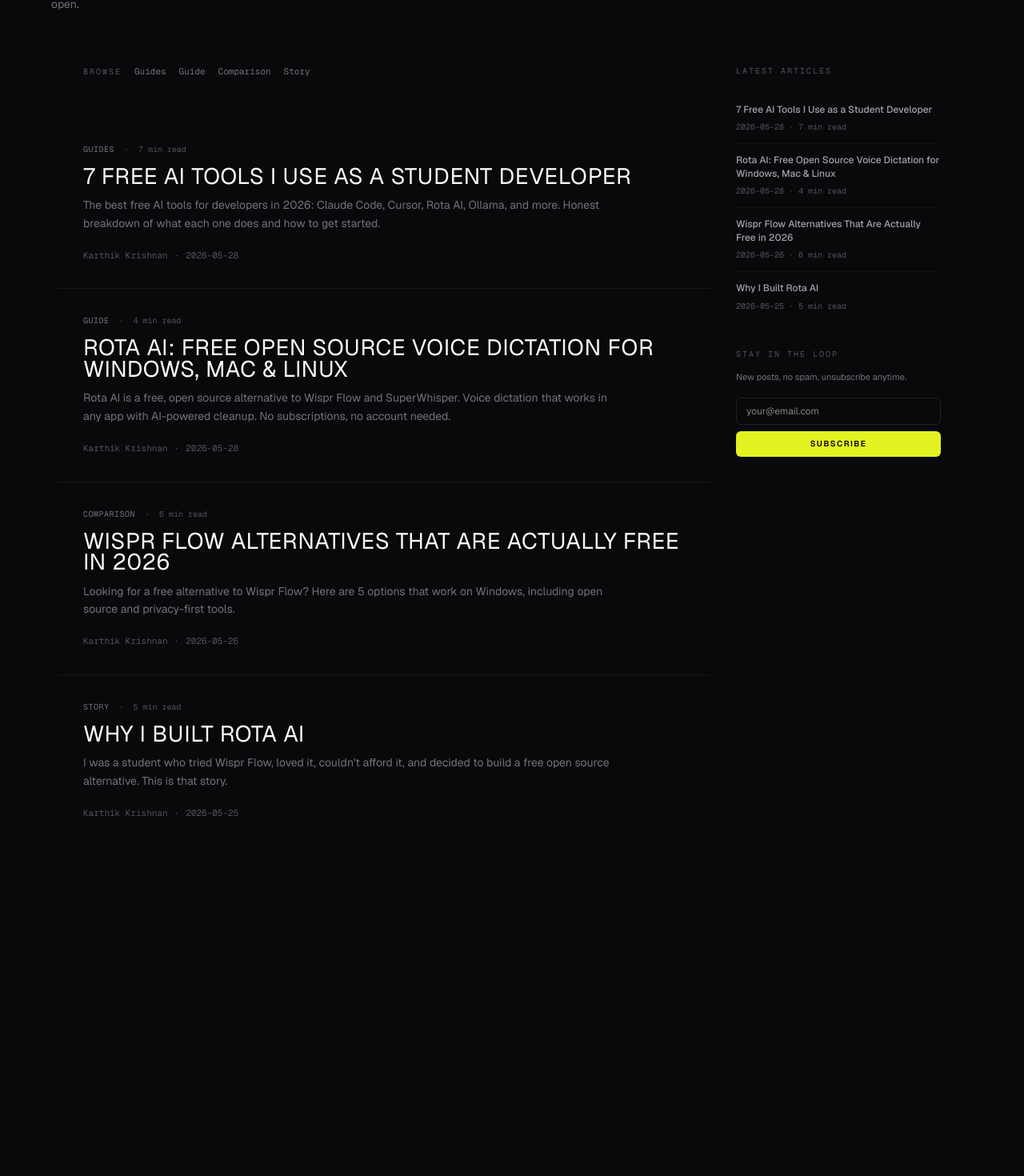
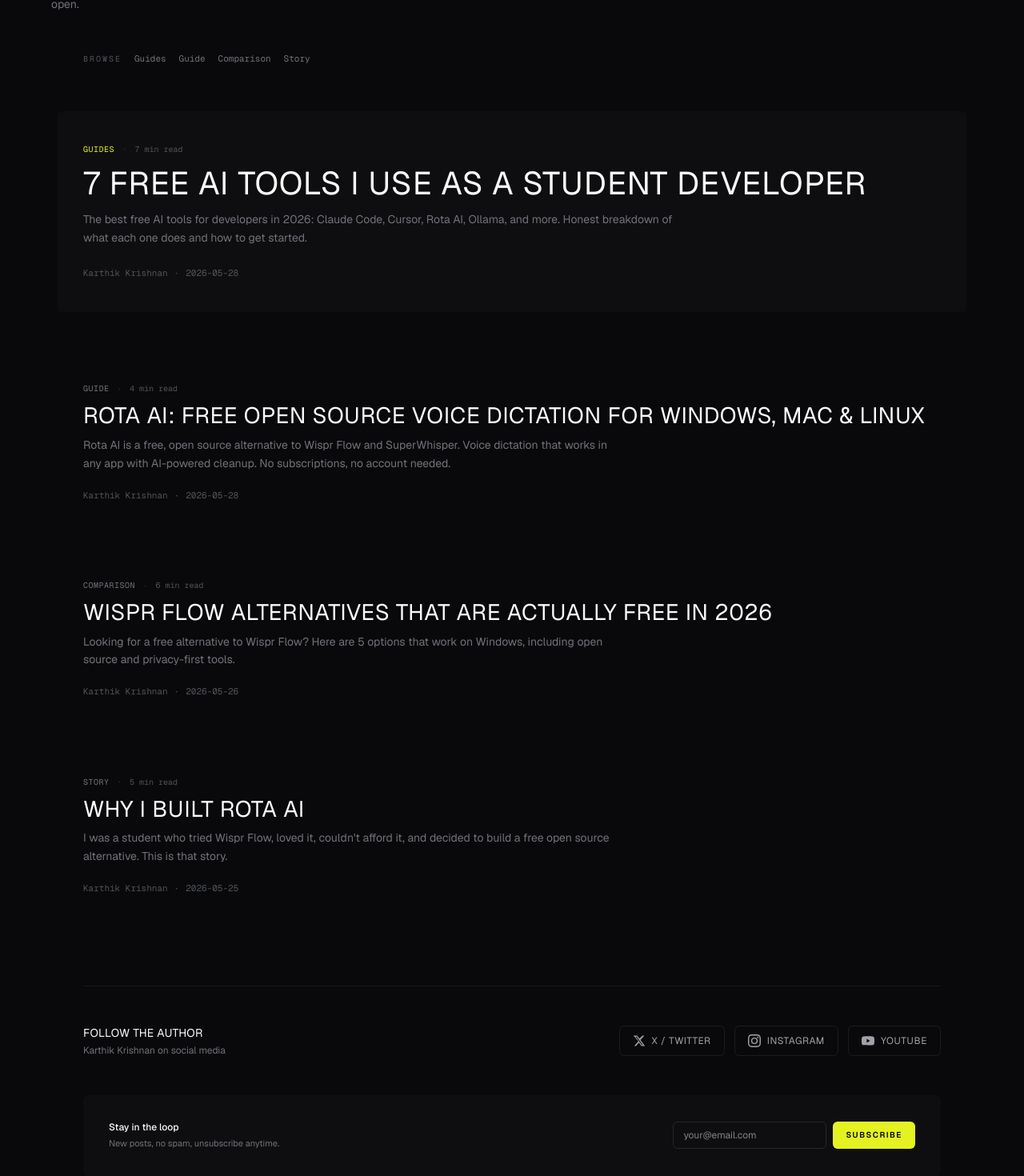
Before and after one commit to krthik20050/Rota-AI, a Next.js app in the folder website/: page /blog in a window 1280 px wide. Shown: the part 249-1719 px from the top of the page at 80% size. Before the commit the page ends 1387 px from the top, so only its background shows below. Built offline with nearby package versions, Linux system fonts and the light colour scheme.

Commit message:
feat(website): redesign blog pages - better visuals, social links, no dividers

```diff
--- a/website/src/app/blog/[slug]/page.tsx
+++ b/website/src/app/blog/[slug]/page.tsx
@@ -8,6 +8,30 @@
 interface Props {
   params: Promise<{ slug: string }>;
 }
+
+const AUTHOR_SOCIALS = [
+  {
+    name: "X / Twitter",
+    href: "https://x.com/itsurkk05",
+    icon: (
+      <svg viewBox="0 0 24 24" className="w-3.5 h-3.5 fill-current"><path d="M18.244 2.25h3.308l-7.227 8.26 8.502 11.24H16.17l-4.714-6.231-5.401 6.231H2.747l7.73-8.835L1.254 2.25H8.08l4.253 5.622zm-1.161 17.52h1.833L7.084 4.126H5.117z"/></svg>
+    ),
+  },
+  {
+    name: "Instagram",
+    href: "https://www.instagram.com/karthikkrishnan000/",
+    icon: (
+      <svg viewBox="0 0 24 24" className="w-3.5 h-3.5 fill-current"><path d="M12 2.163c3.204 0 3.584.012 4.85.07 3.252.148 4.771 1.691 4.919 4.919.058 1.265.069 1.645.069 4.849 0 3.205-.012 3.584-.069 4.849-.149 3.225-1.664 4.771-4.919 4.919-1.266.058-1.644.07-4.85.07-3.204 0-3.584-.012-4.849-.07-3.26-.149-4.771-1.699-4.919-4.92-.058-1.265-.07-1.644-.07-4.849 0-3.204.013-3.583.07-4.849.149-3.227 1.664-4.771 4.919-4.919 1.266-.057 1.645-.069 4.849-.069zM12 0C8.741 0 8.333.014 7.053.072 2.695.272.273 2.69.073 7.052.014 8.333 0 8.741 0 12c0 3.259.014 3.668.072 4.948.2 4.358 2.618 6.78 6.98 6.98C8.333 23.986 8.741 24 12 24c3.259 0 3.668-.014 4.948-.072 4.354-.2 6.782-2.618 6.979-6.98.059-1.28.073-1.689.073-4.948 0-3.259-.014-3.667-.072-4.947-.196-4.354-2.617-6.78-6.979-6.98C15.668.014 15.259 0 12 0zm0 5.838a6.162 6.162 0 100 12.324 6.162 6.162 0 000-12.324zM12 16a4 4 0 110-8 4 4 0 010 8zm6.406-11.845a1.44 1.44 0 100 2.881 1.44 1.44 0 000-2.881z"/></svg>
+    ),
+  },
+  {
+    name: "YouTube",
+    href: "https://www.youtube.com/@Krthikk",
+    icon: (
+      <svg viewBox="0 0 24 24" className="w-3.5 h-3.5 fill-current"><path d="M23.498 6.186a3.016 3.016 0 00-2.122-2.136C19.505 3.545 12 3.545 12 3.545s-7.505 0-9.377.505A3.017 3.017 0 00.502 6.186C0 8.07 0 12 0 12s0 3.93.502 5.814a3.016 3.016 0 002.122 2.136c1.871.505 9.376.505 9.376.505s7.505 0 9.377-.505a3.015 3.015 0 002.122-2.136C24 15.93 24 12 24 12s0-3.93-.502-5.814zM9.545 15.568V8.432L15.818 12l-6.273 3.568z"/></svg>
+    ),
+  },
+];
 
 export async function generateStaticParams() {
   const posts = getAllPosts();
@@ -97,7 +121,7 @@
         </Link>
       </nav>
 
-      <article className="max-w-2xl mx-auto px-6 sm:px-10 pt-28 pb-8">
+      <article className="max-w-3xl mx-auto px-6 sm:px-10 pt-28 pb-8">
         {/* Category & meta */}
         <div className="flex items-center gap-3 mb-6">
           <span className="text-[10px] font-mono uppercase tracking-wider text-[#71717a]">
@@ -109,15 +133,14 @@
 
         {/* Title */}
         <h1
-          className="font-display uppercase tracking-[0.02em] leading-[0.92] mb-8"
-          style={{ fontSize: "clamp(28px, 4vw, 44px)", color: "#fafafa" }}
+          className="font-display uppercase tracking-[0.02em] leading-[0.92] mb-10"
+          style={{ fontSize: "clamp(32px, 4.5vw, 52px)", color: "#fafafa" }}
         >
           {post.title}
         </h1>
 
-        {/* Author info row — text only, no avatar box */}
-        <div className="flex items-center justify-between flex-wrap gap-4 mb-14 pb-8"
-          style={{ borderBottom: "1px solid rgba(255,255,255,0.06)" }}>
+        {/* Author info — clean, no border */}
+        <div className="flex items-center justify-between flex-wrap gap-4 mb-14 pb-6">
           <div>
             <div className="text-sm font-medium text-[#fafafa]">{post.author}</div>
             <div className="flex items-center gap-2 text-[11px] text-[#50545a] font-mono">
@@ -153,26 +176,26 @@
           </div>
         </div>
 
-        {/* Content — clean prose, proper hierarchy */}
+        {/* Content — wider, cleaner prose */}
         <div className="prose prose-invert max-w-none
-          prose-headings:text-[#fafafa] prose-headings:font-semibold prose-headings:mt-12 prose-headings:mb-5
-          prose-h2:text-[22px] prose-h2:tracking-tight prose-h2:leading-snug prose-h2:border-none prose-h2:pb-0
-          prose-h3:text-[17px] prose-h3:mt-8 prose-h3:mb-4
-          prose-p:text-[#d4d4d8] prose-p:leading-[1.75] prose-p:mb-6 prose-p:text-[16px]
+          prose-headings:text-[#fafafa] prose-headings:font-semibold prose-headings:mt-14 prose-headings:mb-6
+          prose-h2:text-[24px] prose-h2:tracking-tight prose-h2:leading-snug
+          prose-h3:text-[18px] prose-h3:mt-10 prose-h3:mb-5
+          prose-p:text-[#d4d4d8] prose-p:leading-[1.85] prose-p:mb-7 prose-p:text-[16.5px]
           prose-strong:text-[#fafafa] prose-strong:font-semibold
           prose-em:text-[#d4d4d8] prose-em:not-italic prose-em:font-semibold
           prose-a:text-[#e4f222] prose-a:no-underline hover:prose-a:underline
           prose-code:text-[#e4f222] prose-code:bg-[#111113] prose-code:px-1.5 prose-code:py-0.5 prose-code:rounded-sm prose-code:text-sm prose-code:font-mono prose-code:before:content-none prose-code:after:content-none
-          prose-pre:bg-[#111113] prose-pre:border prose-pre:border-white/[.06] prose-pre:rounded-sm prose-pre:p-4
+          prose-pre:bg-[#111113] prose-pre:border prose-pre:border-white/[.06] prose-pre:rounded-sm prose-pre:p-5
           prose-pre:overflow-x-auto
-          prose-blockquote:border-l-[#e4f222] prose-blockquote:text-[#a1a1aa] prose-blockquote:pl-5 prose-blockquote:italic
-          prose-li:text-[#d4d4d8] prose-li:mb-2 prose-li:text-[16px] prose-li:leading-[1.7]
-          prose-ul:my-6 prose-ol:my-6
-          prose-hr:border-white/[.06] prose-hr:my-14
-          prose-img:rounded-sm prose-img:my-10
-          prose-table:text-sm prose-table:my-8
-          prose-th:text-[#fafafa] prose-th:font-medium prose-th:py-2.5 prose-th:px-4 prose-th:border-b prose-th:border-white/[.08] prose-th:text-left
-          prose-td:text-[#d4d4d8] prose-td:py-2.5 prose-td:px-4 prose-td:border-b prose-td:border-white/[.04]
+          prose-blockquote:border-l-[#e4f222] prose-blockquote:text-[#a1a1aa] prose-blockquote:pl-6 prose-blockquote:italic
+          prose-li:text-[#d4d4d8] prose-li:mb-2.5 prose-li:text-[16px] prose-li:leading-[1.8]
+          prose-ul:my-8 prose-ol:my-8
+          prose-hr:border-white/[.06] prose-hr:my-16
+          prose-img:rounded-sm prose-img:my-12
+          prose-table:text-sm prose-table:my-10
+          prose-th:text-[#fafafa] prose-th:font-medium prose-th:py-3 prose-th:px-5 prose-th:border-b prose-th:border-white/[.08] prose-th:text-left
+          prose-td:text-[#d4d4d8] prose-td:py-3 prose-td:px-5 prose-td:border-b prose-td:border-white/[.04]
         ">
           <ReactMarkdown remarkPlugins={[remarkGfm]}>
             {post.content}
@@ -180,10 +203,10 @@
         </div>
       </article>
 
-      {/* Author bio — hairline divider, no box */}
-      <section className="max-w-2xl mx-auto px-6 sm:px-10 pb-16 pt-8"
-        style={{ borderTop: "1px solid rgba(255,255,255,0.06)" }}>
-        <div className="flex items-start gap-4 pt-8">
+      {/* Author bio — clean, no border */}
+      <section className="max-w-3xl mx-auto px-6 sm:px-10 pb-16 pt-6">
+        <div className="flex items-start gap-4 p-6 sm:p-8 rounded-sm"
+          style={{ background: "rgba(255,255,255,0.02)" }}>
           <div className="w-10 h-10 rounded-full flex items-center justify-center text-xs font-bold uppercase shrink-0"
             style={{ background: "rgba(228,242,34,0.1)", color: "#e4f222" }}>
             {post.author.split(" ").map(n => n[0]).join("").slice(0, 2)}
@@ -193,71 +216,74 @@
             {post.authorRole && (
               <p className="text-[10px] text-[#71717a] uppercase tracking-wider mb-2">{post.authorRole}</p>
             )}
-            <p className="text-xs text-[#71717a] leading-relaxed">
+            <p className="text-xs text-[#71717a] leading-relaxed mb-4">
               {post.author === "Karthik Krishnan"
                 ? "Built Rota AI because no student should pay $15/month for a dictation tool. Writes about open source, voice technology, and building things that matter."
                 : "Contributor to Rota AI. Writing about voice dictation, AI, and open source software."}
             </p>
-            {post.authorTwitter || post.authorLinkedin || post.authorWebsite ? (
-              <div className="flex items-center gap-3 mt-3">
+            {/* Author social links — prominent */}
+            <div className="flex items-center gap-2.5 flex-wrap">
+              {AUTHOR_SOCIALS.map((social) => (
+                <a
+                  key={social.name}
+                  href={social.href}
+                  target="_blank"
+                  rel="noopener noreferrer"
+                  className="flex items-center gap-1.5 px-3 py-1.5 text-[10px] uppercase tracking-wider text-[#71717a] hover:text-[#e4f222] hover:bg-white/[0.04] transition-all rounded-sm"
+                  style={{ border: "1px solid rgba(255,255,255,0.06)" }}
+                >
+                  {social.icon}
+                  <span>{social.name}</span>
+                </a>
+              ))}
               {post.authorTwitter && (
                 <a href={`https://x.com/${post.authorTwitter}`} target="_blank" rel="noopener noreferrer"
-                    className="text-[10px] text-[#71717a] hover:text-[#e4f222] transition-colors uppercase tracking-wider font-mono">
-                    X / Twitter
+                  className="text-[10px] text-[#50545a] hover:text-[#e4f222] transition-colors uppercase tracking-wider font-mono">
+                  X/Twitter
                 </a>
               )}
               {post.authorLinkedin && (
                 <a href={`https://linkedin.com/in/${post.authorLinkedin}`} target="_blank" rel="noopener noreferrer"
-                    className="text-[10px] text-[#71717a] hover:text-[#e4f222] transition-colors uppercase tracking-wider font-mono">
+                  className="text-[10px] text-[#50545a] hover:text-[#e4f222] transition-colors uppercase tracking-wider font-mono">
                   LinkedIn
                 </a>
               )}
-                {post.authorWebsite && (
-                  <a href={post.authorWebsite} target="_blank" rel="noopener noreferrer"
-                    className="text-[10px] text-[#71717a] hover:text-[#e4f222] transition-colors uppercase tracking-wider font-mono">
-                    GitHub
-                  </a>
-                )}
             </div>
-            ) : null}
           </div>
         </div>
       </section>
 
-      {/* Related posts — hairline links, no boxes */}
+      {/* Related posts — clean, no border */}
       {shownRelated.length > 0 && (
-        <section className="max-w-4xl mx-auto px-6 sm:px-10 pb-20">
-          <div className="pt-12" style={{ borderTop: "1px solid rgba(255,255,255,0.06)" }}>
-            <h3 className="text-[10px] uppercase tracking-[0.2em] text-[#50545a] mb-6 font-mono">Related articles</h3>
-            <div className="divide-y divide-white/[0.04]">
+        <section className="max-w-4xl mx-auto px-6 sm:px-10 pb-20 pt-4">
+          <h3 className="text-[10px] uppercase tracking-[0.2em] text-[#50545a] mb-8 font-mono">Related articles</h3>
+          <div className="grid grid-cols-1 sm:grid-cols-3 gap-4">
             {shownRelated.map((related) => (
               <Link
                 key={related.slug}
                 href={`/blog/${encodeURIComponent(related.slug)}`}
-                  className="group block py-5 transition-colors hover:bg-[#0c0c0e] -mx-4 px-4"
+                className="group block p-5 transition-all duration-200 hover:bg-[#0c0c0e] rounded-sm"
+                style={{ background: "rgba(255,255,255,0.02)" }}
               >
-                  <div className="flex items-center gap-2 text-[10px] font-mono text-[#50545a] mb-2">
+                <div className="flex items-center gap-2 text-[10px] font-mono text-[#50545a] mb-3">
                   <span>{related.category}</span>
-                    <span aria-hidden="true">·</span>
-                    <span>{related.date}</span>
                   <span aria-hidden="true">·</span>
                   <span>{related.readTime}</span>
                 </div>
-                  <h4 className="text-sm font-medium text-[#fafafa] group-hover:text-[#e4f222] transition-colors leading-snug mb-1">
+                <h4 className="text-sm font-medium text-[#fafafa] group-hover:text-[#e4f222] transition-colors leading-snug mb-2 line-clamp-2">
                   {related.title}
                 </h4>
-                  <p className="text-[12px] text-[#71717a] leading-relaxed line-clamp-1">
+                <p className="text-[11px] text-[#71717a] leading-relaxed line-clamp-2">
                   {related.description}
                 </p>
               </Link>
             ))}
           </div>
-          </div>
         </section>
       )}
 
-      {/* Footer */}
-      <footer className="py-12 px-6 sm:px-10" style={{ borderTop: "1px solid rgba(255,255,255,0.06)" }}>
+      {/* Footer — minimal, no border */}
+      <footer className="py-12 px-6 sm:px-10">
         <div className="max-w-6xl mx-auto flex flex-col sm:flex-row items-center justify-between gap-4">
           <div className="flex items-center gap-2.5">
             <div className="w-5 h-5 flex items-center justify-center rounded-sm" style={{ background: "#e4f222" }}>
--- a/website/src/app/blog/page.tsx
+++ b/website/src/app/blog/page.tsx
@@ -7,9 +7,34 @@
   description: "Voice dictation, open source AI, and building Rota AI.",
 };
 
+const SOCIAL_LINKS = [
+  {
+    name: "X / Twitter",
+    href: "https://x.com/itsurkk05",
+    icon: (
+      <svg viewBox="0 0 24 24" className="w-4 h-4 fill-current"><path d="M18.244 2.25h3.308l-7.227 8.26 8.502 11.24H16.17l-4.714-6.231-5.401 6.231H2.747l7.73-8.835L1.254 2.25H8.08l4.253 5.622zm-1.161 17.52h1.833L7.084 4.126H5.117z"/></svg>
+    ),
+  },
+  {
+    name: "Instagram",
+    href: "https://www.instagram.com/karthikkrishnan000/",
+    icon: (
+      <svg viewBox="0 0 24 24" className="w-4 h-4 fill-current"><path d="M12 2.163c3.204 0 3.584.012 4.85.07 3.252.148 4.771 1.691 4.919 4.919.058 1.265.069 1.645.069 4.849 0 3.205-.012 3.584-.069 4.849-.149 3.225-1.664 4.771-4.919 4.919-1.266.058-1.644.07-4.85.07-3.204 0-3.584-.012-4.849-.07-3.26-.149-4.771-1.699-4.919-4.92-.058-1.265-.07-1.644-.07-4.849 0-3.204.013-3.583.07-4.849.149-3.227 1.664-4.771 4.919-4.919 1.266-.057 1.645-.069 4.849-.069zM12 0C8.741 0 8.333.014 7.053.072 2.695.272.273 2.69.073 7.052.014 8.333 0 8.741 0 12c0 3.259.014 3.668.072 4.948.2 4.358 2.618 6.78 6.98 6.98C8.333 23.986 8.741 24 12 24c3.259 0 3.668-.014 4.948-.072 4.354-.2 6.782-2.618 6.979-6.98.059-1.28.073-1.689.073-4.948 0-3.259-.014-3.667-.072-4.947-.196-4.354-2.617-6.78-6.979-6.98C15.668.014 15.259 0 12 0zm0 5.838a6.162 6.162 0 100 12.324 6.162 6.162 0 000-12.324zM12 16a4 4 0 110-8 4 4 0 010 8zm6.406-11.845a1.44 1.44 0 100 2.881 1.44 1.44 0 000-2.881z"/></svg>
+    ),
+  },
+  {
+    name: "YouTube",
+    href: "https://www.youtube.com/@Krthikk",
+    icon: (
+      <svg viewBox="0 0 24 24" className="w-4 h-4 fill-current"><path d="M23.498 6.186a3.016 3.016 0 00-2.122-2.136C19.505 3.545 12 3.545 12 3.545s-7.505 0-9.377.505A3.017 3.017 0 00.502 6.186C0 8.07 0 12 0 12s0 3.93.502 5.814a3.016 3.016 0 002.122 2.136c1.871.505 9.376.505 9.376.505s7.505 0 9.377-.505a3.015 3.015 0 002.122-2.136C24 15.93 24 12 24 12s0-3.93-.502-5.814zM9.545 15.568V8.432L15.818 12l-6.273 3.568z"/></svg>
+    ),
+  },
+];
+
 export default function BlogPage() {
   const posts = getAllPosts();
-  const latestPosts = posts.slice(0, 5);
+  const featured = posts[0];
+  const rest = posts.slice(1);
   const categories = [...new Set(posts.map((p) => p.category).filter(Boolean))] as string[];
 
   return (
@@ -34,8 +59,8 @@
         </div>
       </nav>
 
-      {/* Hero — minimal, like Wispr Flow's "Inside Flow: Blog" */}
-      <div className="px-6 sm:px-10 pt-28 pb-16">
+      {/* Hero */}
+      <div className="px-6 sm:px-10 pt-28 pb-12">
         <div className="max-w-6xl mx-auto">
           <p className="text-[11px] uppercase tracking-[0.2em] text-[#e4f222] font-mono mb-4">Inside Rota</p>
           <h1
@@ -51,12 +76,9 @@
       </div>
 
       <div className="max-w-6xl mx-auto px-6 sm:px-10 pb-20">
-        <div className="flex flex-col lg:flex-row gap-16">
-          {/* Main content */}
-          <div className="flex-1 min-w-0">
-            {/* Category filter tabs — subtle, like Wispr Flow */}
+        {/* Category filter */}
         {categories.length > 1 && (
-              <div className="flex items-center gap-4 mb-10 overflow-x-auto pb-2">
+          <div className="flex items-center gap-4 mb-12 overflow-x-auto pb-2">
             <span className="text-[10px] uppercase tracking-[0.2em] text-[#50545a] font-mono shrink-0">Browse</span>
             {categories.map((cat) => (
               <span
@@ -69,20 +91,50 @@
           </div>
         )}
 
-            {/* Blog list — text-only cards with hairline dividers */}
-            {posts.map((post, i) => (
+        {/* Featured post — spacious hero card, no borders */}
+        {featured && (
+          <Link
+            href={`/blog/${encodeURIComponent(featured.slug)}`}
+            className="group block mb-14 p-8 sm:p-10 transition-all duration-300 hover:bg-[#0c0c0e] rounded-sm -mx-6 sm:-mx-8 px-6 sm:px-8"
+            style={{ background: "rgba(255,255,255,0.02)" }}
+          >
+            <div className="flex items-center gap-3 mb-4">
+              <span className="text-[10px] font-mono uppercase tracking-wider text-[#e4f222]">
+                {featured.category}
+              </span>
+              <span className="text-[8px] text-[#50545a]" aria-hidden="true">·</span>
+              <span className="text-[10px] font-mono text-[#50545a]">{featured.readTime}</span>
+            </div>
+            <h2
+              className="font-display uppercase tracking-[0.02em] leading-[0.92] mb-4 group-hover:text-[#e4f222] transition-colors"
+              style={{ fontSize: "clamp(24px, 3.5vw, 40px)", color: "#fafafa" }}
+            >
+              {featured.title}
+            </h2>
+            <p className="text-sm text-[#71717a] leading-relaxed max-w-3xl mb-6">
+              {featured.description}
+            </p>
+            <div className="flex items-center gap-2 text-[11px] text-[#50545a] font-mono">
+              <span>{featured.author}</span>
+              <span aria-hidden="true">·</span>
+              <span>{featured.date}</span>
+            </div>
+          </Link>
+        )}
+
+        {/* Remaining posts — text-only, spacious, no borders */}
+        <div className="space-y-8">
+          {rest.map((post) => (
             <Link
               key={post.slug}
               href={`/blog/${encodeURIComponent(post.slug)}`}
-                className={`group block py-8 ${
-                  i > 0 ? "border-t border-white/[0.06]" : ""
-                } transition-colors hover:bg-[#0c0c0e] -mx-6 sm:-mx-8 px-6 sm:px-8`}
+              className="group block p-6 sm:p-8 transition-all duration-300 hover:bg-[#0c0c0e] rounded-sm -mx-6 sm:-mx-8 px-6 sm:px-8"
             >
-                <div className="flex items-start gap-3 mb-3">
+              <div className="flex items-center gap-3 mb-3">
                 <span className="text-[10px] font-mono uppercase tracking-wider text-[#71717a]">
                   {post.category}
                 </span>
-                  <span className="text-[10px] font-mono text-[#50545a]" aria-hidden="true">·</span>
+                <span className="text-[8px] text-[#50545a]" aria-hidden="true">·</span>
                 <span className="text-[10px] font-mono text-[#50545a]">{post.readTime}</span>
               </div>
               <h2
@@ -101,59 +153,69 @@
               </div>
             </Link>
           ))}
+        </div>
 
-            {/* Load more — placeholder for future pagination */}
+        {/* Load more */}
         {posts.length > 10 && (
-              <div className="pt-10 text-center">
+          <div className="pt-12 text-center">
             <button className="text-[11px] font-mono uppercase tracking-[0.2em] text-[#71717a] hover:text-[#fafafa] transition-colors cursor-pointer bg-transparent border-none">
               Load more
             </button>
           </div>
         )}
+
+        {/* Social links — follow the author */}
+        <div className="mt-20 pt-12" style={{ borderTop: "1px solid rgba(255,255,255,0.06)" }}>
+          <div className="flex flex-col sm:flex-row items-start sm:items-center gap-6">
+            <div>
+              <h3 className="text-sm font-display uppercase tracking-[0.02em] text-[#fafafa] mb-1">
+                Follow the author
+              </h3>
+              <p className="text-xs text-[#71717a]">
+                Karthik Krishnan on social media
+              </p>
+            </div>
+            <div className="flex items-center gap-3 sm:ml-auto">
+              {SOCIAL_LINKS.map((social) => (
+                <a
+                  key={social.name}
+                  href={social.href}
+                  target="_blank"
+                  rel="noopener noreferrer"
+                  className="flex items-center gap-2 px-4 py-2.5 text-xs uppercase tracking-wider transition-all duration-200 hover:bg-white/[0.06] rounded-sm"
+                  style={{
+                    border: "1px solid rgba(255,255,255,0.08)",
+                    color: "#a1a1aa",
+                  }}
+                >
+                  {social.icon}
+                  <span>{social.name}</span>
+                </a>
+              ))}
+            </div>
+          </div>
         </div>
 
-          {/* Sidebar — Latest Articles */}
-          <aside className="w-full lg:w-64 shrink-0">
-            <div className="lg:sticky lg:top-24">
-              <h3 className="text-[10px] uppercase tracking-[0.2em] text-[#50545a] mb-5 font-mono">Latest articles</h3>
-              <div className="space-y-0">
-                {latestPosts.map((post, i) => (
-                  <div key={post.slug} className={`py-3 ${i > 0 ? "border-t border-white/[0.04]" : ""}`}>
-                    <Link
-                      href={`/blog/${encodeURIComponent(post.slug)}`}
-                      className="group block"
-                    >
-                      <h4 className="text-xs font-medium text-[#a1a1aa] group-hover:text-[#fafafa] transition-colors leading-snug line-clamp-2 mb-1.5">
-                        {post.title}
-                      </h4>
-                      <div className="flex items-center gap-1.5 text-[10px] text-[#50545a] font-mono">
-                        <span>{post.date}</span>
-                        <span aria-hidden="true">·</span>
-                        <span>{post.readTime}</span>
+        {/* Subscribe */}
+        <div className="mt-12">
+          <div className="flex flex-col sm:flex-row items-start sm:items-center gap-6 p-6 sm:p-8 rounded-sm"
+            style={{ background: "rgba(255,255,255,0.02)" }}>
+            <div className="flex-1">
+              <h4 className="text-xs font-medium text-[#fafafa] mb-1">Stay in the loop</h4>
+              <p className="text-[11px] text-[#71717a]">New posts, no spam, unsubscribe anytime.</p>
             </div>
-                    </Link>
-                  </div>
-                ))}
-              </div>
-
-              {/* Subscribe — minimal inline form */}
-              <div className="mt-8">
-                <h4 className="text-[10px] uppercase tracking-[0.2em] text-[#50545a] mb-3 font-mono">Stay in the loop</h4>
-                <p className="text-[11px] text-[#71717a] leading-relaxed mb-4">
-                  New posts, no spam, unsubscribe anytime.
-                </p>
-                <form action="/api/subscribe" method="POST" className="flex flex-col gap-2">
+            <form action="/api/subscribe" method="POST" className="flex flex-col sm:flex-row gap-2 w-full sm:w-auto">
               <input
                 type="email"
                 name="email"
                 placeholder="your@email.com"
                 required
-                    className="w-full px-3 py-2 text-xs outline-none transition-all bg-transparent rounded-sm"
+                className="px-3 py-2 text-xs outline-none transition-all bg-transparent rounded-sm w-full sm:w-48"
                 style={{ border: "1px solid rgba(255,255,255,0.1)", color: "#fafafa" }}
               />
               <button
                 type="submit"
-                    className="w-full px-3 py-2 text-[10px] font-semibold uppercase tracking-[0.15em] transition-all hover:opacity-90 rounded-sm"
+                className="px-4 py-2 text-[10px] font-semibold uppercase tracking-[0.15em] transition-all hover:opacity-90 rounded-sm whitespace-nowrap"
                 style={{ background: "#e4f222", color: "#000", border: "none", cursor: "pointer" }}
               >
                 Subscribe
@@ -161,8 +223,6 @@
             </form>
           </div>
         </div>
-          </aside>
-        </div>
       </div>
     </div>
   );
```
Lines whose indentation alone changed are shown as unchanged.
